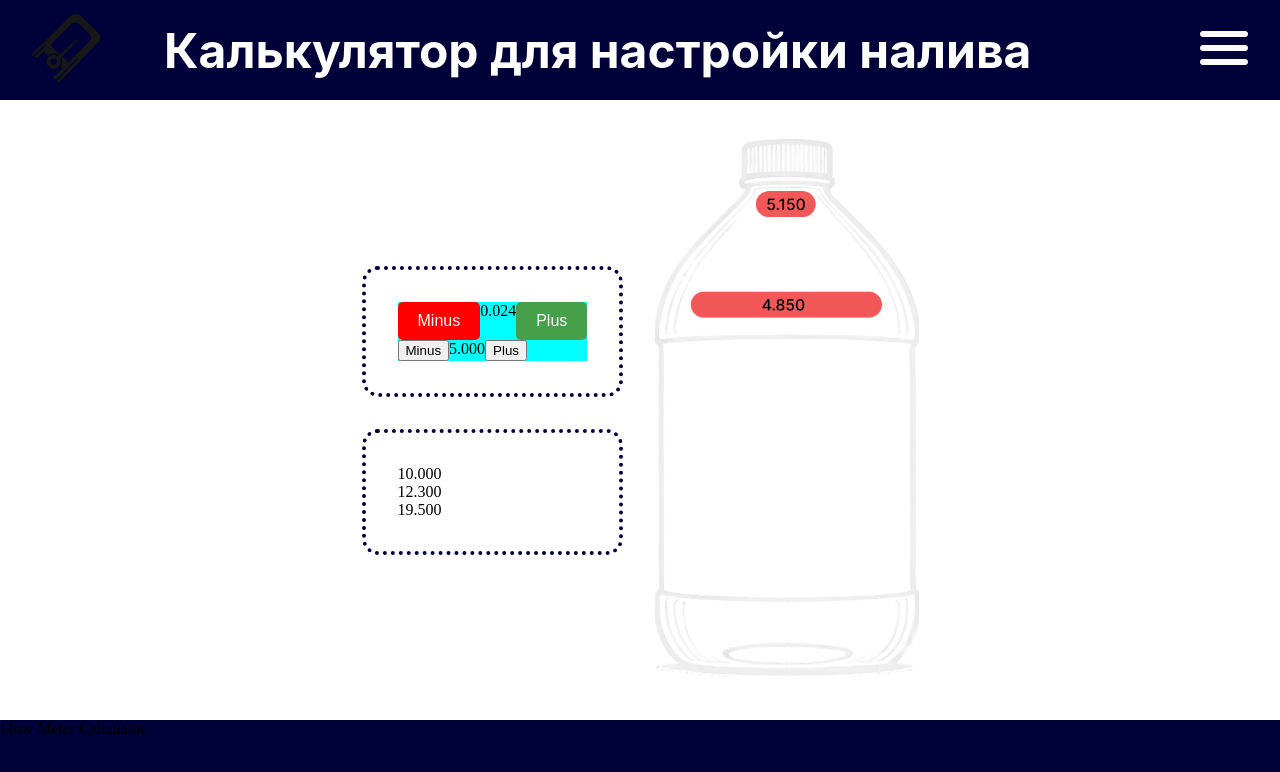
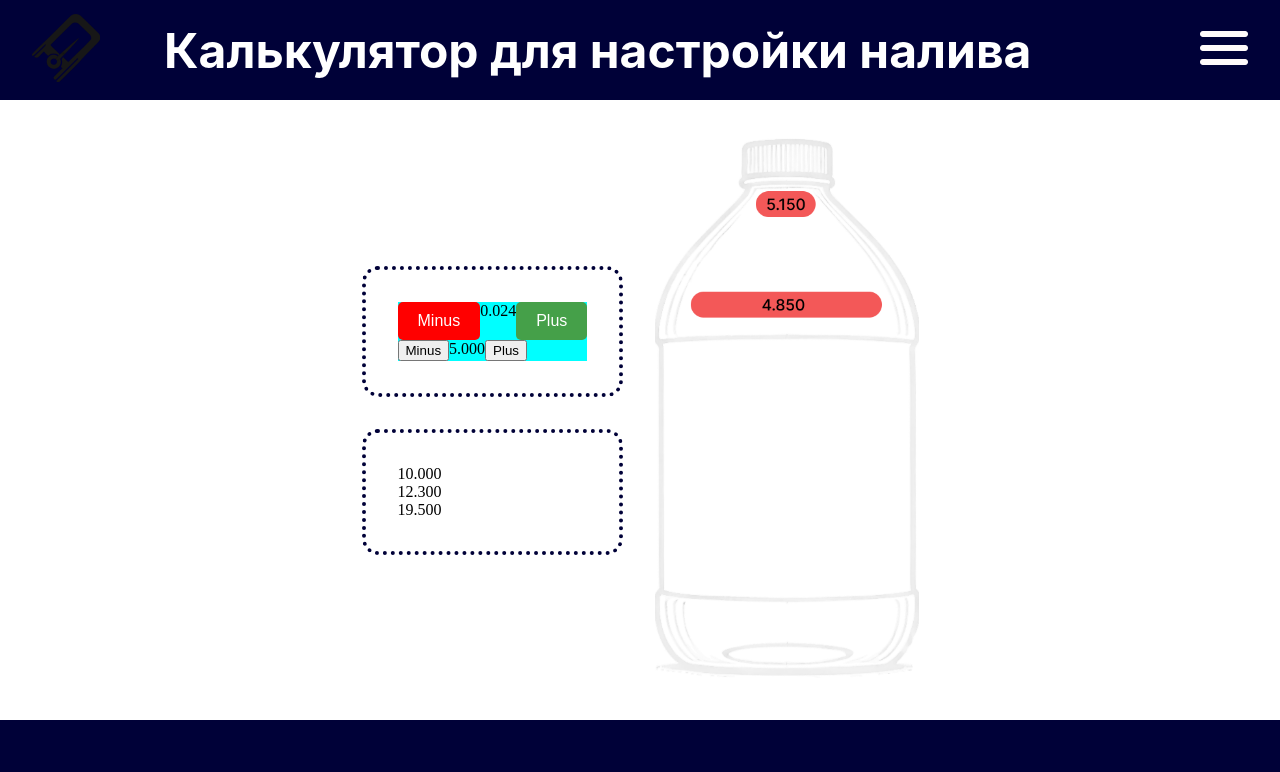
Before and after one commit to alexhead/FlowMeterCalculator-, a React app: page / in a window 1280 px wide. Shown: the top 772 px of the page. Built offline with nearby package versions, Linux system fonts and the light colour scheme; the HTML template or start-up script is replaced by a standard one.

Commit message:
fix: the inscription has been removed

```diff
--- a/src/components/Footer/Footer.jsx
+++ b/src/components/Footer/Footer.jsx
@@ -2,7 +2,7 @@ import React from 'react';
 import * as styles from './Footer.module.css';
 
 const Footer = () => {
-  return <div className={styles.footer}>Flow Meter Calculator</div>;
+  return <div className={styles.footer}></div>;
 };
 
 export default Footer;
```
